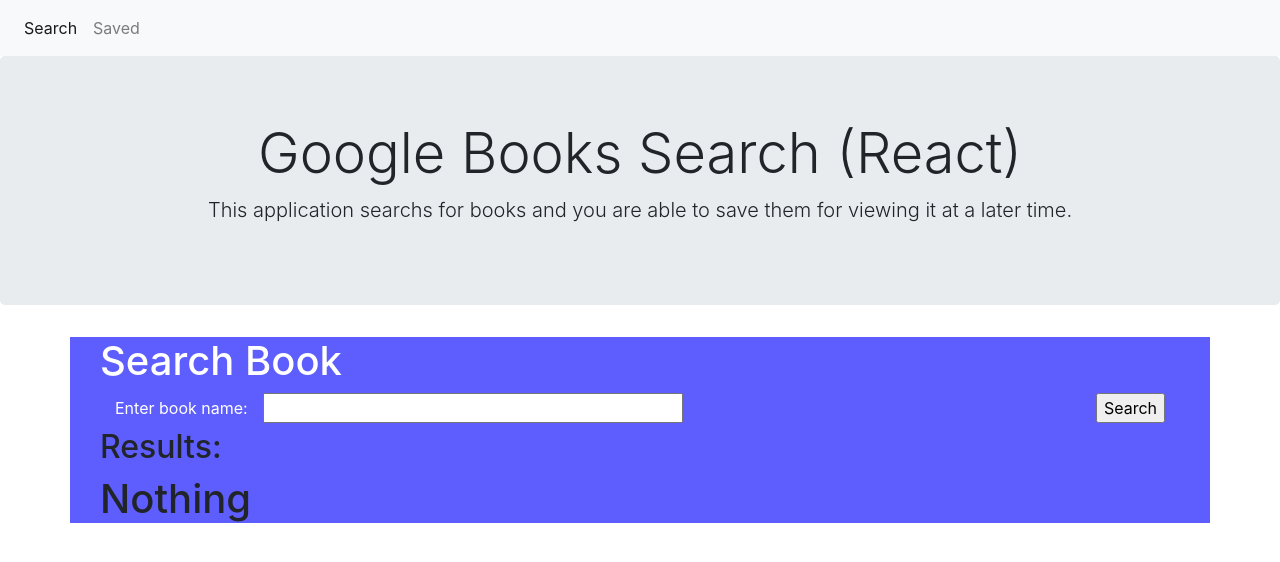
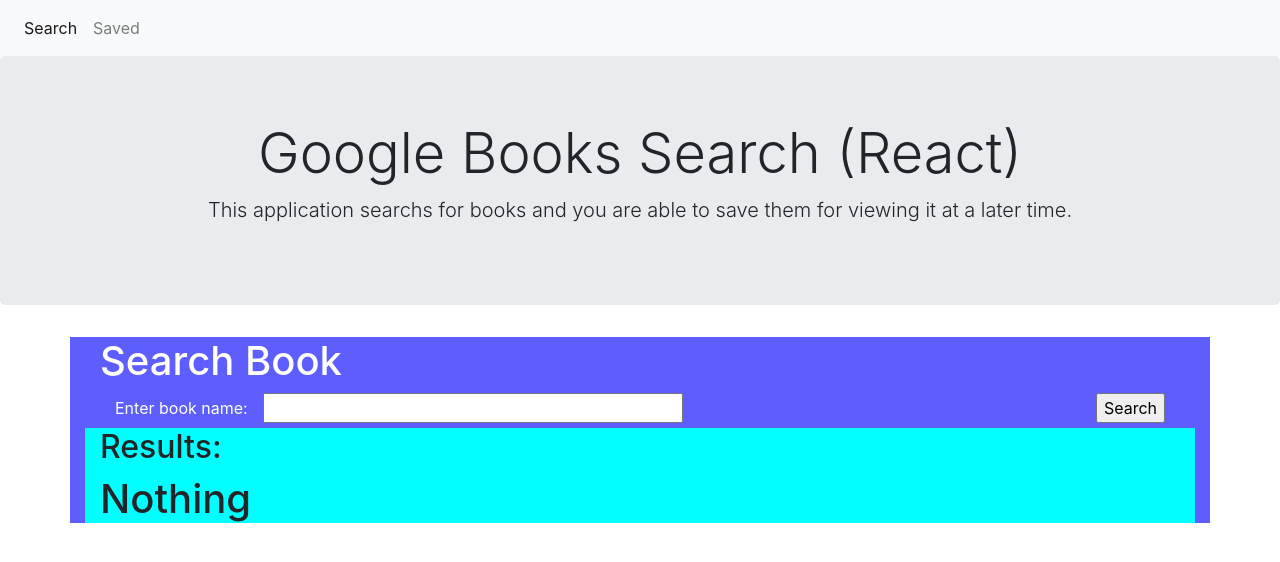
Before and after one commit to zachyingling/googlebookssearch-mern, a React (Create React App) app in the folder client/: page / in a window 1280 px wide. Shown: the top 562 px of the page. Built offline with nearby package versions, Linux system fonts and the light colour scheme.

Commit message:
adding some coloring; i need to change the colors later because they still dont look good

```diff
--- a/client/src/components/Results/index.js
+++ b/client/src/components/Results/index.js
@@ -5,7 +5,7 @@
 
 function Results(props) {
   return (
-  <div className="h-100 container">
+  <div className="h-100 container" id="resultContainer">
     <h1>{props.bookName}</h1>
     <div className="container" id="buttonContainer">
       <ViewButton href={props.viewBtn} />
--- a/client/src/components/Results/style.css
+++ b/client/src/components/Results/style.css
@@ -6,3 +6,13 @@
 #clear {
   clear: both;
 }
+
+#bio {
+  margin-bottom: 0px !important;
+}
+
+#resultContainer {
+  background-color: white;
+  margin-bottom: 20px;
+  padding-bottom: 15px;
+}
--- a/client/src/components/SearchContainer/index.js
+++ b/client/src/components/SearchContainer/index.js
@@ -41,7 +41,7 @@
             <input type="submit" id="searchBook" value="Search" onClick={this.handleFormSubmit} />
           </form>
         </div>
-        <div className="container">
+        <div className="container" id="resultsContainer">
           <h2>Results: </h2>
           {this.state.results.length ? this.state.results.map(result => { return <Results
               bookName={result.volumeInfo.title}
--- a/client/src/components/SearchContainer/style.css
+++ b/client/src/components/SearchContainer/style.css
@@ -14,3 +14,7 @@
 #searchBook {
   float: right;
 }
+
+#resultsContainer {
+  background-color: aqua;
+}
```
